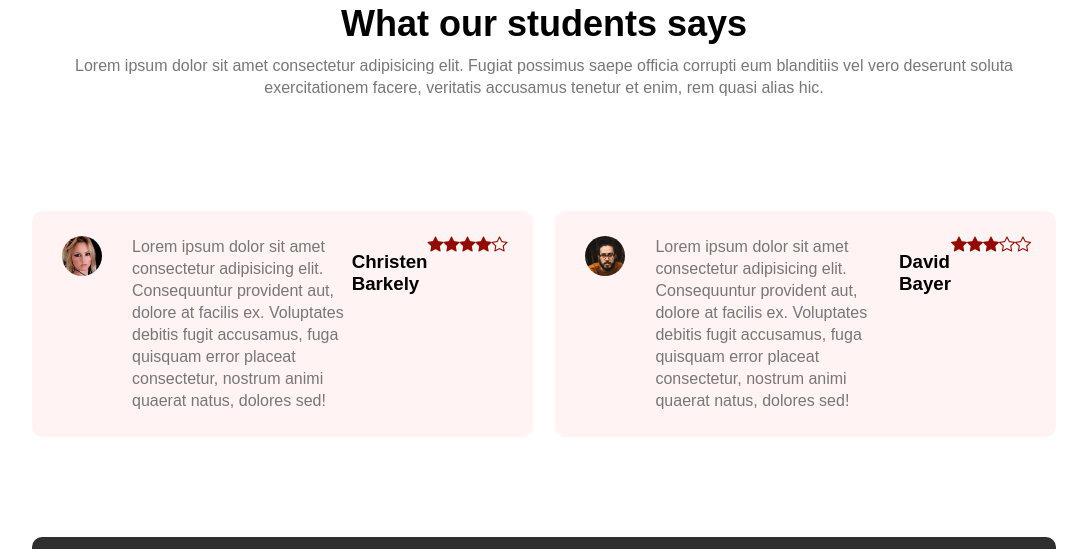
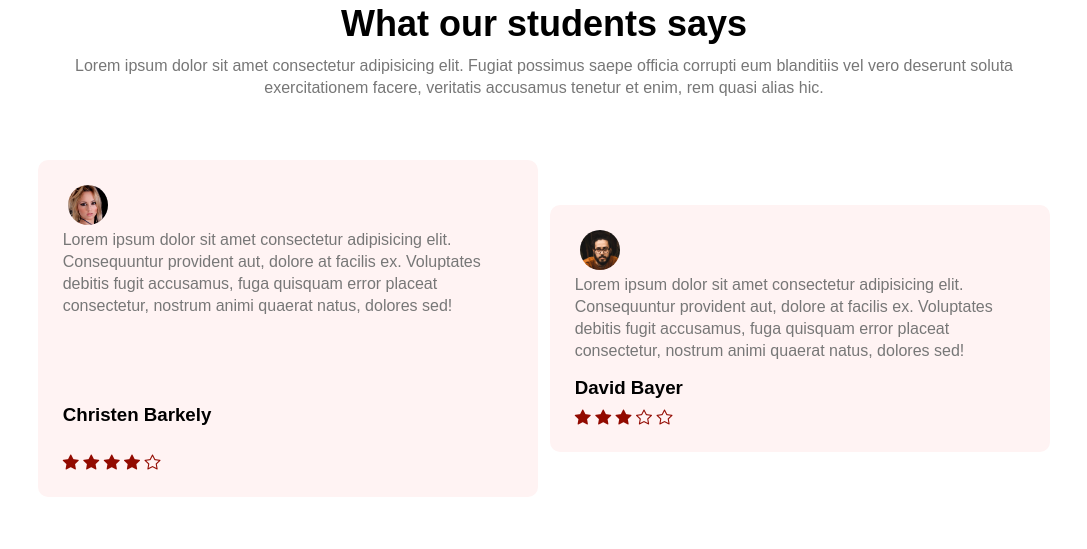
Before and after one commit to anasselbasricasablanca-dev/portfolio, a plain HTML site: page index.html in a window 1280 px wide. Shown: the part 2926-3475 px from the top of the page, without its empty margins (96-1183 px from the left). Drawn offline with nearby package versions, Linux system fonts and the light colour scheme; grey boxes are pictures that could not be loaded; a script that the page names is missing; files whose address does not match are found by name.

Commit message:
Update style.css

```diff
--- a/style.css
+++ b/style.css
@@ -296,7 +296,7 @@ h3 {
     background: #fff3f3;
     padding: 25px;
     cursor: pointer;
-    display: flex;
+    margin: auto;
 }
 
 .testimonials-col img{
@@ -559,4 +559,5 @@ h3 {
     margin-bottom: 17px;
     outline: none;
     border: 1px solid #ccc;
+
 }
```
